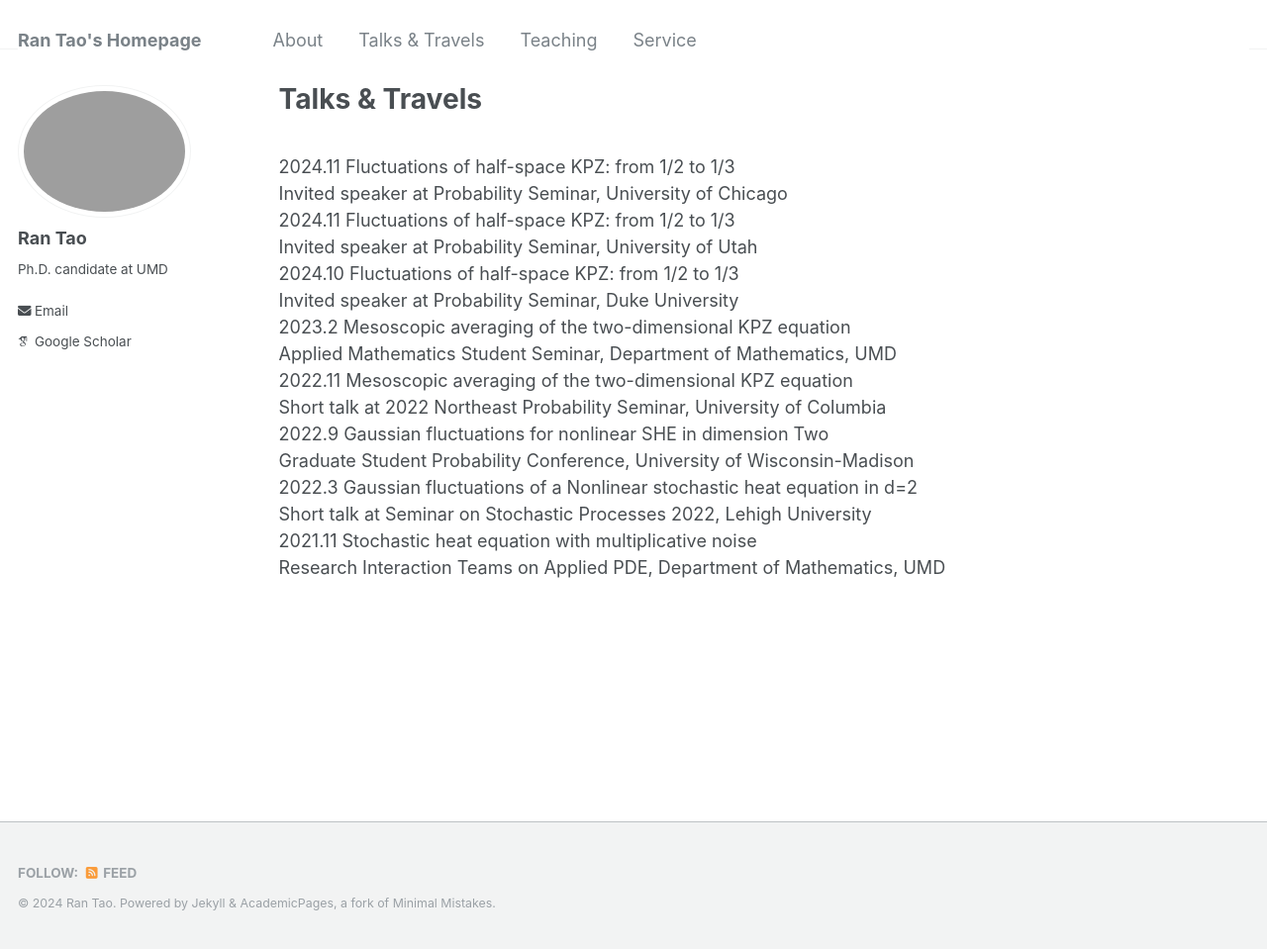
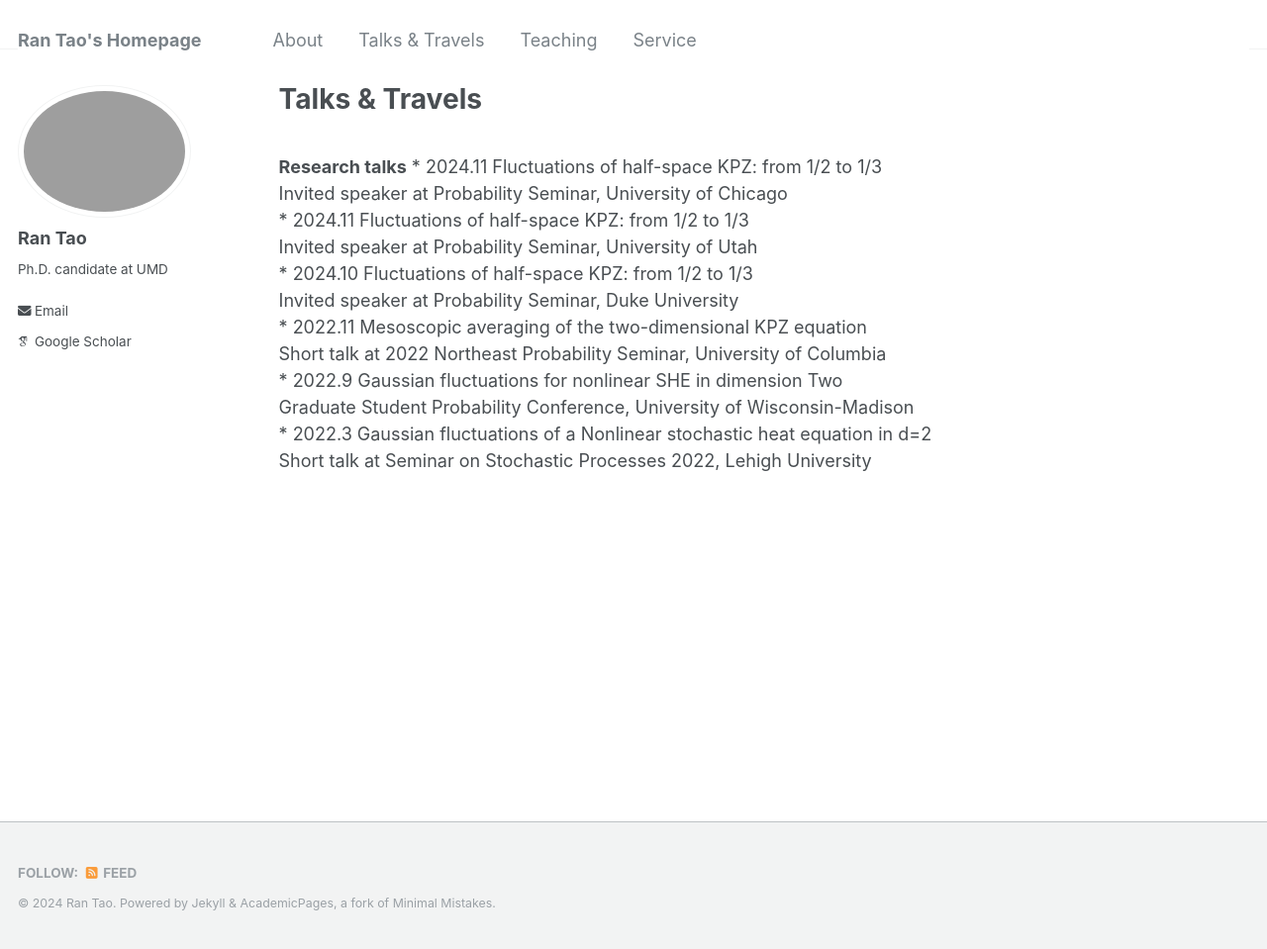
Before and after one commit to rantao16/rantao16.github.io, a Jekyll site: the page built from _pages/talks.html, in a window 1280 px wide and 959 px high. Shown: the whole window at 99% size. Built offline with Jekyll 4.4.1, drawn with Linux system fonts in a browser that asks for light colours; some web fonts are replaced.

Commit message:
Update talks.html

```diff
--- a/_pages/talks.html
+++ b/_pages/talks.html
@@ -9,19 +9,16 @@ author_profile: true
 
 <br/>
 
-2024.11 Fluctuations of half-space KPZ: from 1/2 to 1/3<br/>
+<b>Research talks</b>
+* 2024.11 Fluctuations of half-space KPZ: from 1/2 to 1/3<br/>
 Invited speaker at Probability Seminar, University of Chicago<br/>
-2024.11 Fluctuations of half-space KPZ: from 1/2 to 1/3<br/>
+* 2024.11 Fluctuations of half-space KPZ: from 1/2 to 1/3<br/>
 Invited speaker at Probability Seminar, University of Utah<br/>
-2024.10 Fluctuations of half-space KPZ: from 1/2 to 1/3<br/>
+* 2024.10 Fluctuations of half-space KPZ: from 1/2 to 1/3<br/>
 Invited speaker at Probability Seminar, Duke University<br/>
-2023.2 Mesoscopic averaging of the two-dimensional KPZ equation<br/>
-Applied Mathematics Student Seminar, Department of Mathematics, UMD<br/>
-2022.11 Mesoscopic averaging of the two-dimensional KPZ equation<br/>
+* 2022.11 Mesoscopic averaging of the two-dimensional KPZ equation<br/>
 Short talk at 2022 Northeast Probability Seminar, University of Columbia<br/>
-2022.9 Gaussian fluctuations for nonlinear SHE in dimension Two<br/>
+* 2022.9 Gaussian fluctuations for nonlinear SHE in dimension Two<br/>
 Graduate Student Probability Conference, University of Wisconsin-Madison<br/>
-2022.3 Gaussian fluctuations of a Nonlinear stochastic heat equation in d=2<br/>
+* 2022.3 Gaussian fluctuations of a Nonlinear stochastic heat equation in d=2<br/>
 Short talk at Seminar on Stochastic Processes 2022, Lehigh University<br/>
-2021.11 Stochastic heat equation with multiplicative noise<br/>
-Research Interaction Teams on Applied PDE, Department of Mathematics, UMD<br/>
```
